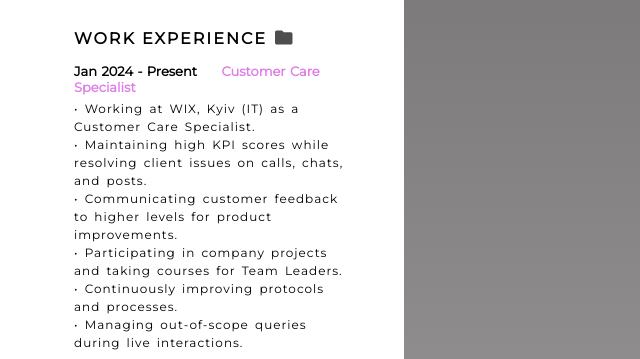
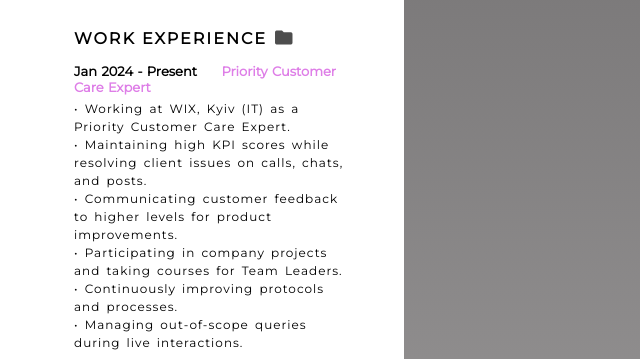
Before and after one commit to kolac300/Lipatnikova-Yuliia-CV, a plain HTML site: page index.html in a window 1280 px wide. Shown: the part 519-878 px from the top of the page, 556-1196 px from the left. Drawn offline with Linux system fonts and the light colour scheme.

Commit message:
Update index.html

```diff
--- a/index.html
+++ b/index.html
@@ -68,9 +68,9 @@
 			</div>
 			<div class="box-2">
 				<h2>WORK EXPERIENCE <i class="material-icons icons3">folder</i></h2>
-				<p class="p3">Jan 2024 - Present <span>Customer Care Specialist</span></p>
+				<p class="p3">Jan 2024 - Present <span>Priority Customer Care Expert</span></p>
 				<p class="p2">
-					• Working at WIX, Kyiv (IT) as a Customer Care Specialist.<br />
+					• Working at WIX, Kyiv (IT) as a Priority Customer Care Expert.<br />
 					• Maintaining high KPI scores while resolving client issues on calls, chats, and posts.<br />
 					• Communicating customer feedback to higher levels for product improvements.<br />
 					• Participating in company projects and taking courses for Team Leaders.<br />
```
